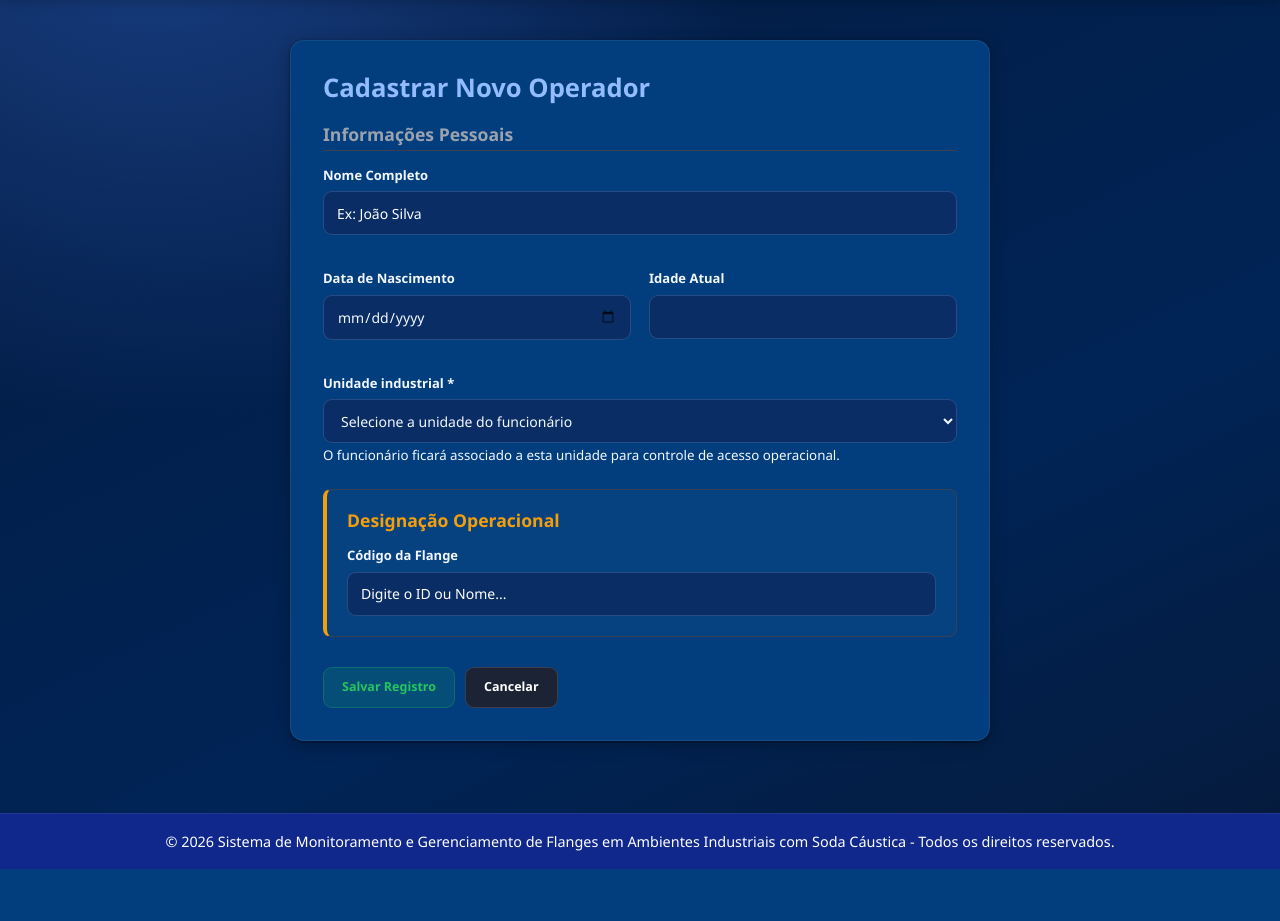
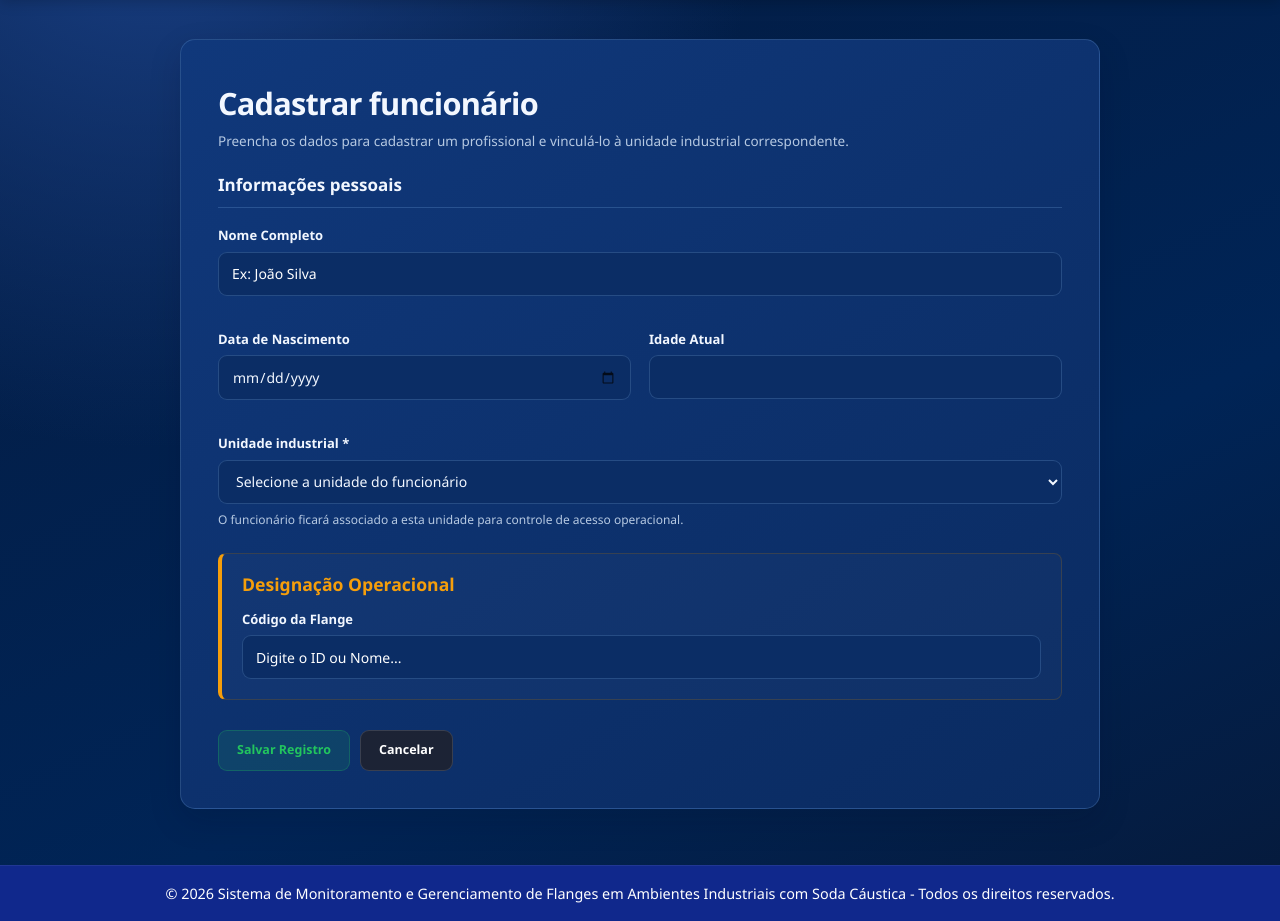
Before and after one commit to LucasMarangoni01/Projeto_Final, a Spring Boot app: page /funcionario/cadastro in a window 1280 px wide. Shown: the part 102-1023 px from the top of the page. Before the commit the page ends 971 px from the top, so only its background shows below. Run offline with Spring Boot 4, Linux system fonts and the light colour scheme; the visitor is signed in with stand-in values (Sample User, id 1); data that the repository does not hold is empty; some of the project's set-up classes (security, data sources, template engines, error pages and the like) are left out, and stand-ins take their place.

Commit message:
style(funcionarios): reorganiza cadastros e hierarquia tipografica

```diff
--- a/src/main/resources/templates/funcionario/cadastro.html
+++ b/src/main/resources/templates/funcionario/cadastro.html
@@ -12,16 +12,15 @@
 <body>
 <div th:replace="~{fragments/menu :: menu}"></div>
 
-<main style="display: flex; justify-content: center; align-items: flex-start; min-height: calc(100vh - 120px); padding: 40px 10px;">
+<main class="operador-form-page">
 
-    <div class="card" style="width: 100%; max-width: 700px;">
-        <h2 style="margin-bottom: 20px;">Cadastrar Novo Operador</h2>
+    <div class="card operador-form-card">
+        <h1 class="operador-form-title">Cadastrar funcionário</h1>
+        <p class="operador-form-description">Preencha os dados para cadastrar um profissional e vinculá-lo à unidade industrial correspondente.</p>
 
         <form id="form-cadastro" th:action="@{/funcionario/salvar}" th:object="${funcionario}" method="post">
 
-            <h3 style="font-size: 1.1rem; color: #9ca3af; margin-bottom: 15px; border-bottom: 1px solid #374151; padding-bottom: 5px;">
-                Informações Pessoais
-            </h3>
+            <h2 class="operador-form-section">Informações pessoais</h2>
 
             <div th:if="${#fields.hasGlobalErrors()}" class="msg-erro" th:each="erro : ${#fields.globalErrors()}" th:text="${erro}"></div>
 
```
